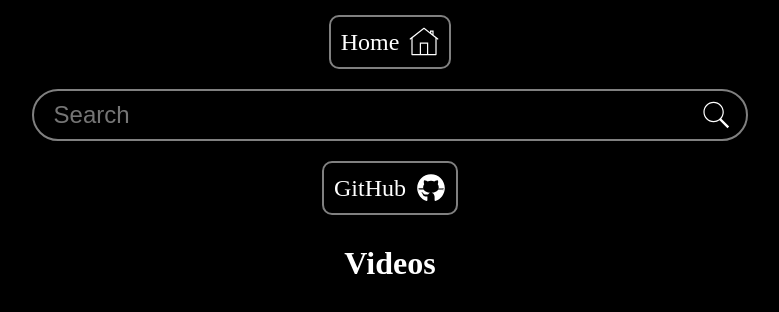
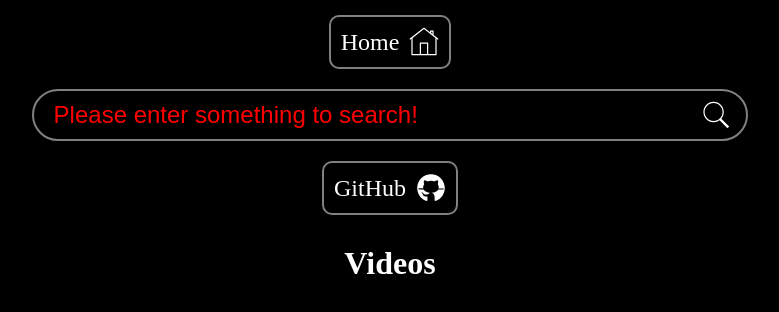
Before and after one commit to ManjeetSingh-02/masterji-youtube-style-video-listing, a plain HTML site: page index.html in a window 1280 px wide. Both pictures are taken after a click on the picture 966 px from the left and 115 px from the top of the page. Shown: the whole page, without its empty margins (250-1029 px from the left). Drawn offline with Linux system fonts and the light colour scheme; no server answers.

Commit message:
Error message display added

```diff
--- a/assets/css/style.css
+++ b/assets/css/style.css
@@ -39,6 +39,10 @@ nav {
 
 .input-box input:focus {
     outline: none;
+}
+
+.input-box input::placeholder {
+    color: red;
 }
 
 .input-box img {
--- a/assets/js/script.js
+++ b/assets/js/script.js
@@ -37,8 +37,12 @@ function searchVideos() {
   // get the searched value
   const searched = videoSearch.value.trim().toLowerCase();
 
-  // if no value, return
-  if (!searched || searched === "") return;
+  // if no value, then display error message and return
+  if (!searched || searched === "") {
+    videoSearch.value = "";
+    videoSearch.placeholder = "Please enter something to search!";
+    return;
+  }
 
   // initialize search videos
   let searchedVideos = [];
@@ -46,8 +50,12 @@ function searchVideos() {
   // filter the searched videos from all videos
   searchedVideos = allVideos.filter((video) => video.title.toLowerCase().includes(searched));
 
-  // if no videos, then alert the user and return
-  if (searchedVideos.length <= 0) return;
+  // if no videos, then display error message and return
+  if (searchedVideos.length <= 0) {
+    videoSearch.value = "";
+    videoSearch.placeholder = "No videos found!";
+    return;
+  }
 
   // remove all the videos from container
   videoContainer.innerHTML = "";
```
